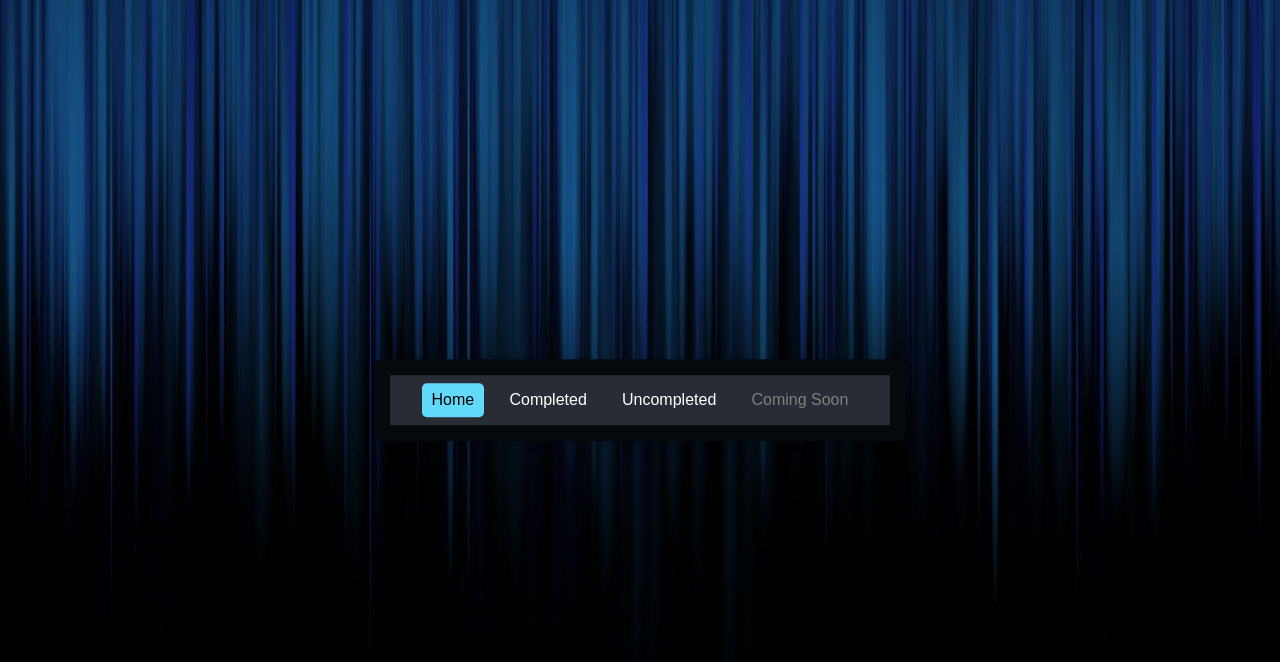
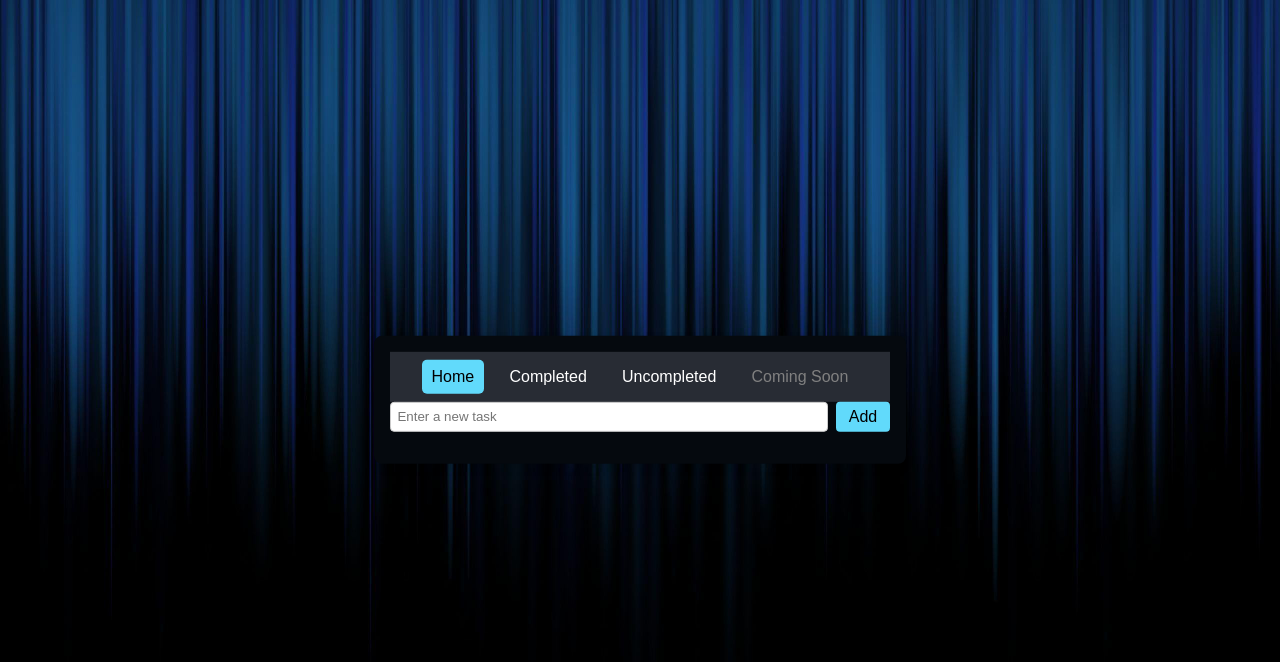
Before and after one commit to georgeexe9/todo_project, a React (Vite) app: page / in a window 1280 px wide. Shown: the top 662 px of the page. Built offline with nearby package versions, Linux system fonts and the light colour scheme.

Commit message:
Adding TaskForm component with add task function

```diff
--- a/src/App.jsx
+++ b/src/App.jsx
@@ -1,23 +1,32 @@
 import { useState } from 'react'
 import Navbar from './Navbar'
-import { BrowserRouter as Router, Routes, Route } from "react-router-dom";
-
+import { BrowserRouter as Router, Routes, Route} from "react-router-dom";
+import TaskForm from './TaskForm';
 import "./App.css";
 
 function App() {
 
+  const [setTasks] = useState([]);
+  function addTask(text) {
+    const newTask = {
+      id: Date.now(),
+      text,
+      completed: false,
+    };
+    setTasks((prev) => [newTask, ...prev]);
+  }
 
   return (
       <Router>
         <div className="app-container">
           <Navbar />
           <div className="task-wrapper">
+          <TaskForm addTask={addTask} />
           </div>
         </div>
       </Router>
     );
 
-
 }
 
 export default App
--- /dev/null
+++ b/src/TaskForm.css
@@ -0,0 +1,25 @@
+.task-form {
+    display: flex;
+    gap: 0.5rem;
+    margin-bottom: 1rem;
+  }
+
+  .task-input {
+    flex: 1;
+    padding: 0.4rem;
+    border: 1px solid #ccc;
+    border-radius: 4px;
+  }
+
+  .task-submit {
+    padding: 0.4rem 0.8rem;
+    border: none;
+    background-color: #61dafb;
+    color: black;
+    border-radius: 4px;
+    cursor: pointer;
+  }
+
+  .task-submit:hover {
+    background-color: #21a1f1;
+  }
--- /dev/null
+++ b/src/TaskForm.jsx
@@ -0,0 +1,31 @@
+import React, { useState } from "react";
+import "./TaskForm.css";
+
+const TaskForm = ({ addTask }) => {
+  const [input, setInput] = useState("");
+
+  const handleSubmit = (e) => {
+    e.preventDefault();
+    if (input.trim()) {
+      addTask(input);
+      setInput("");
+    }
+  };
+
+  return (
+    <form className="task-form" onSubmit={handleSubmit}>
+      <input
+        type="text"
+        value={input}
+        onChange={(e) => setInput(e.target.value)}
+        placeholder="Enter a new task"
+        className="task-input"
+      />
+      <button type="submit" className="task-submit">
+        Add
+      </button>
+    </form>
+  );
+};
+
+export default TaskForm;
```
